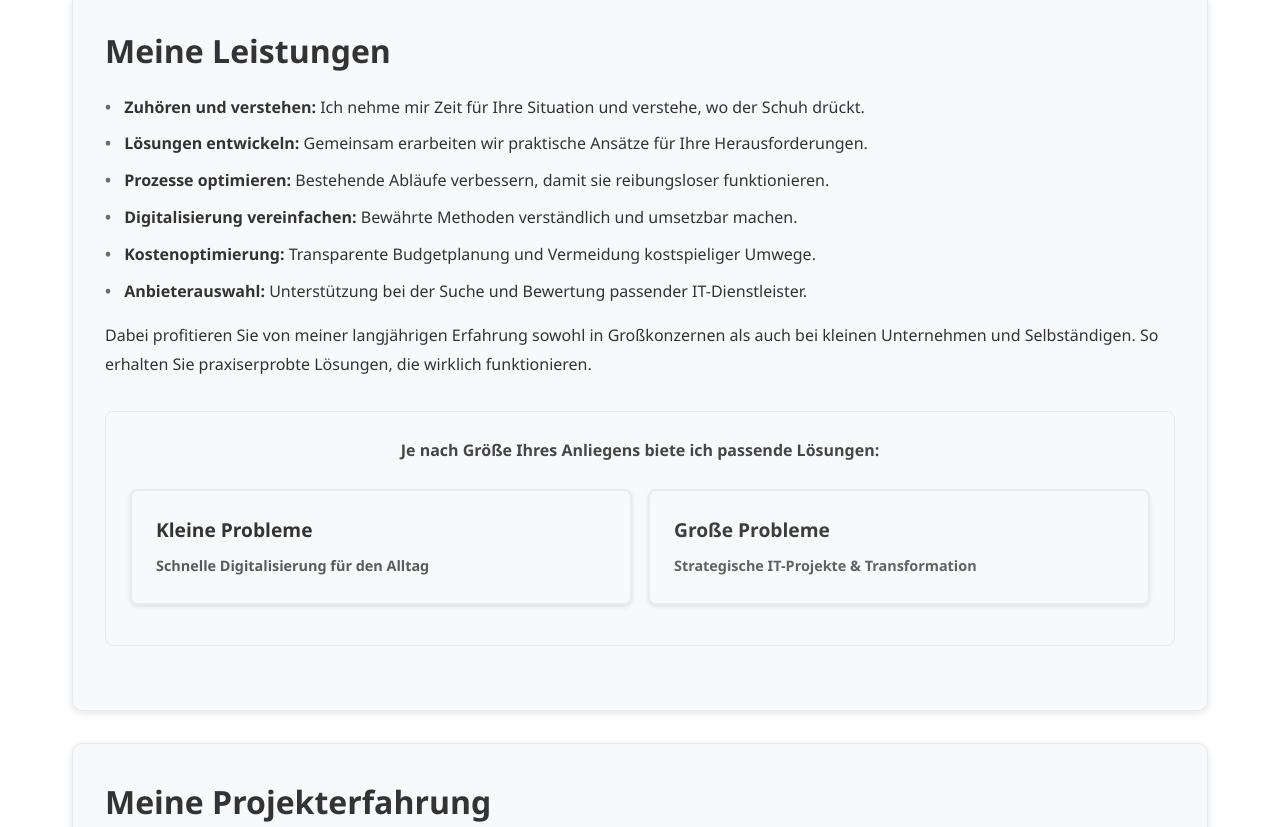
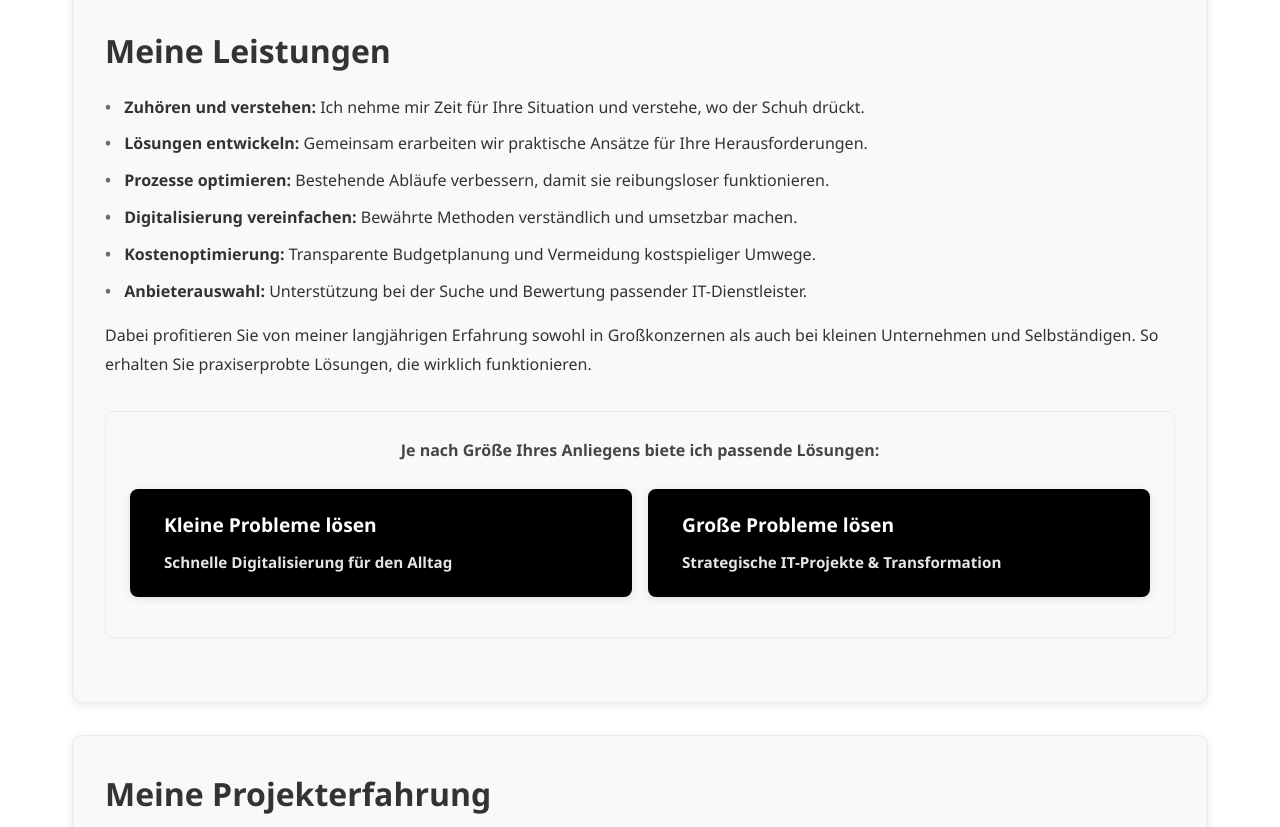
Before and after one commit to StefanSpiess/stefanspiess_de, a plain HTML site: page index.html in a window 1280 px wide. Shown: the part 801-1628 px from the top of the page. Drawn offline with Linux system fonts and the light colour scheme.

Commit message:
fix: Improve solution-link button styles and text for clarity

```diff
--- a/index.html
+++ b/index.html
@@ -165,7 +165,7 @@
     <main class="main-content">
         <section class="content-section">
             <div class="hero-greeting">Moin!</div>
-            <h1>Ihre Situation - ich will doch einfach nur meine Arbeit machen!</h1>
+            <h1>Ihre Situation: Ich will doch einfach nur meine Arbeit machen!</h1>
             <p>Kennen Sie das auch?</p>
             <ul>
                 <li>Sie möchten Prozesse digitalisieren oder automatisieren und die schiere Menge an Tools und Lösungen erschlägt Sie.</li>
@@ -191,14 +191,14 @@
             </ul>
             <p>Dabei profitieren Sie von meiner langjährigen Erfahrung sowohl in Großkonzernen als auch bei kleinen Unternehmen und Selbständigen. So erhalten Sie praxiserprobte Lösungen, die wirklich funktionieren.</p>
             <div class="problem-solutions">
-                <p><strong>Je nach Größe Ihres Anliegens biete ich passende Lösungen:</strong></p>
+                <p>Je nach Größe Ihres Anliegens biete ich passende Lösungen:</p>
                 <div class="solution-buttons">
                     <a href="kleine-probleme.html" class="solution-link small-problems">
-                        <h3>Kleine Probleme</h3>
+                        <h3>Kleine Probleme lösen</h3>
                         <p>Schnelle Digitalisierung für den Alltag</p>
                     </a>
                     <a href="grosse-probleme.html" class="solution-link large-problems">
-                        <h3>Große Probleme</h3>
+                        <h3>Große Probleme lösen</h3>
                         <p>Strategische IT-Projekte & Transformation</p>
                     </a>
                 </div>
--- a/styles.css
+++ b/styles.css
@@ -275,6 +275,53 @@ a:hover {
     box-shadow: 0 2px 4px rgba(0,0,0,0.2);
 }
 
+/* Make solution-link buttons always look like cta-button */
+.solution-link {
+    background: var(--button-bg);
+    color: var(--button-text);
+    border: 2px solid var(--button-bg);
+    box-shadow: 0 2px 8px var(--shadow);
+    font-weight: bold;
+    font-size: 1.1rem;
+    border-radius: 8px;
+    padding: 1.2rem 2rem;
+    margin-bottom: 0;
+    transition: all 0.3s cubic-bezier(.4,0,.2,1);
+    display: flex;
+    flex-direction: column;
+    align-items: flex-start;
+    cursor: pointer;
+    text-decoration: none;
+}
+
+.solution-link h3 {
+    color: inherit;
+    font-size: 1.2rem;
+    font-weight: bold;
+    margin: 0 0 0.5rem 0;
+}
+
+.solution-link p {
+    color: inherit;
+    font-size: 0.95rem;
+    opacity: 0.9;
+    margin: 0;
+}
+
+.solution-link:hover, .solution-link:focus {
+    background: var(--button-hover);
+    color: var(--button-text);
+    border-color: var(--button-hover);
+    transform: translateY(-2px);
+    box-shadow: 0 4px 12px var(--shadow);
+    text-decoration: none;
+}
+
+.solution-link:active {
+    transform: translateY(0);
+    box-shadow: 0 2px 4px rgba(0,0,0,0.2);
+}
+
 /* Contact Info Styles */
 .contact-info {
     margin-top: 1.5rem;
@@ -418,56 +465,50 @@ a:hover {
 }
 
 .solution-link {
-    display: block;
-    padding: 1.5rem;
+    background: var(--button-bg);
+    color: var(--button-text);
+    border: 2px solid var(--button-bg);
+    box-shadow: 0 2px 8px var(--shadow);
+    font-weight: bold;
+    font-size: 1.1rem;
     border-radius: 8px;
-    text-decoration: none;
-    transition: all 0.3s ease;
-    box-shadow: 0 2px 4px var(--shadow);
-    border: 2px solid var(--border-color);
+    padding: 1.2rem 2rem;
+    margin-bottom: 0;
+    transition: all 0.3s cubic-bezier(.4,0,.2,1);
+    display: flex;
+    flex-direction: column;
+    align-items: flex-start;
+    cursor: pointer;
 }
 
-.solution-link:hover {
-    transform: translateY(-3px);
-    box-shadow: 0 6px 12px var(--shadow);
+.solution-link h3 {
+    color: inherit;
+    font-size: 1.2rem;
+    font-weight: bold;
+    margin: 0 0 0.5rem 0;
+}
+
+.solution-link p {
+    color: inherit;
+    font-size: 0.95rem;
+    opacity: 0.9;
+    margin: 0;
+}
+
+.solution-link:hover, .solution-link:focus {
+    background: var(--button-hover);
+    color: var(--button-text);
+    border-color: var(--button-hover);
+    transform: translateY(-2px);
+    box-shadow: 0 4px 12px var(--shadow);
     text-decoration: none;
 }
 
-.small-problems {
-    background: var(--card-bg);
-    color: var(--text-color);
+.solution-link:active {
+    transform: translateY(0);
+    box-shadow: 0 2px 4px rgba(0,0,0,0.2);
 }
 
-.small-problems:hover {
-    border-color: var(--text-color);
-    opacity: 0.9;
-}
-
-.large-problems {
-    background: var(--card-bg);
-    color: var(--text-color);
-    opacity: 0.95;
-}
-
-.large-problems:hover {
-    border-color: var(--text-color);
-    opacity: 1;
-}
-
-.solution-link h3 {
-    margin: 0 0 0.5rem 0;
-    font-size: 1.2rem;
-    font-weight: bold;
-}
-
-.solution-link p {
-    margin: 0;
-    font-size: 0.9rem;
-    opacity: 0.8;
-    text-align: left;
-}
-
-/* Problem Example Boxes */
 .problem-example {
     background: var(--card-bg);
     border: 1px solid var(--border-color);
```
